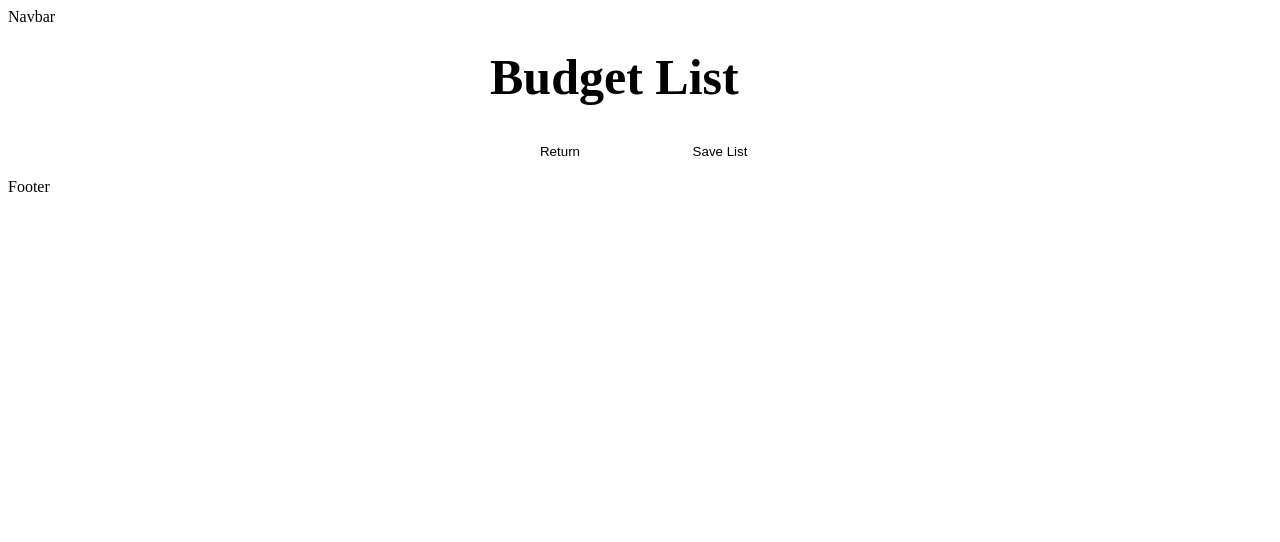
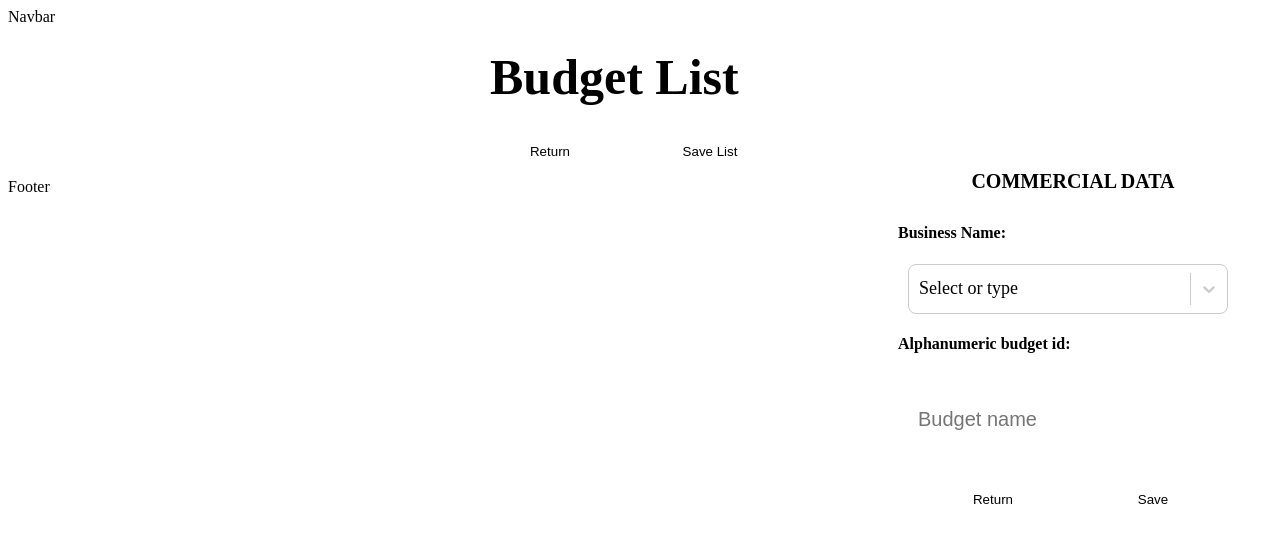
Before and after one commit to Cristianscamilo/measure, a React (Vite) app: page /budgetList in a window 1280 px wide. Shown: the top 542 px of the page. Built offline with nearby package versions, Linux system fonts and the light colour scheme; the HTML template or start-up script is replaced by a standard one; a web font is replaced by a local one.

Commit message:
Se crear PopUp para confirmación de datos

```diff
--- a/src/App.jsx
+++ b/src/App.jsx
@@ -20,6 +20,7 @@ function App() {
           <Route path="/signUp" element={<SignUpContainer />} />
             <Route path="/budget" element={<BudgetContainer />} />
             <Route path="/budgetList" element={<BudgetListContainer />} />
+
           </Route>
         </Routes>
 
--- /dev/null
+++ b/src/components/common/selectOption/SelectOption.jsx
@@ -0,0 +1,39 @@
+import { useState } from "react";
+import CreatableSelect from "react-select/creatable";
+import { SelectOptionStyles } from "./SelectOptionStyles";
+
+const SelectOption = ({options}) => {
+   const [option, setOption] = useState(options)
+  return (
+      <CreatableSelect
+      required
+      closeMenuOnSelect={true}
+      options={option}
+      onCreateOption={(inputValue) => {
+        const newOption = {
+          value: inputValue,
+          label: inputValue.toUpperCase().trim(),
+          color: "red"
+        };
+        setOption([newOption,...option])
+      }}
+      placeholder={"Select or type"}
+      styles={SelectOptionStyles}
+    />
+  )
+}
+
+export default SelectOption
+
+
+/*
+
+1. crea recuadro y sobreponlo sobre el budgetlist con sombreado en el fondo
+2.Que al oprimir Return se apague ese recuadro y se pueda seguir trabajando budgetlist
+3. Al marcar SaveList se debe agregar el BudgetContext en un useState en PopUp, luego
+en el recuadro al marcar Save se debe agregar a ese estado el nombre del comercio y el
+nombre del presupuesto que se agregue y enviarse a un nuevo contexto
+para imprimir la versión final que se comparte a movil o se guardara en base de datos
+
+
+*/
--- /dev/null
+++ b/src/components/common/selectOption/SelectOptionStyles.js
@@ -0,0 +1,34 @@
+export const SelectOptionStyles =  {
+    control: (styles) => {
+        return {
+          ...styles,
+          backgroundColor: "var(--color-background)",
+          borderRadius: "8px",
+          minHeight: "50px",
+          maxWidth: "320px",
+          margin: "10px",
+          fontSize: "18px",
+        };
+      },
+      option: (provided, state) => {
+        return {
+          ...provided,
+          color: state.isSelected ? "var(--color-primary)" : "var(--color-title)",
+          backgroundColor: "var(--color-background)",
+          width: "340px"
+        };
+      },
+      singleValue: (provided) => {
+        return {
+          ...provided,
+          color: "var(--color-title)",
+        };
+      },
+      placeholder: (styles) => {
+        return {
+          ...styles,
+          backgroundColor: "var(--color-background)",
+          color: "var(--color-place-holder)",
+        };
+      },
+}
--- a/src/components/common/selectUnit/SelectUnit.jsx
+++ b/src/components/common/selectUnit/SelectUnit.jsx
@@ -13,12 +13,11 @@ const options = [
   { value: "dozen", label: "Dozen" },
 ];
 
- const SelectUnit = ({handleSelectChange}) => {
+const SelectUnit = ({ handleSelectChange }) => {
   return (
     <div>
       <Select
         options={options}
-
         placeholder={"Select the unit (kg, ml, g, etc.)."}
         styles={SelectUnitStyles}
         onChange={handleSelectChange}
--- a/src/components/pages/budgetContainer/Budget.jsx
+++ b/src/components/pages/budgetContainer/Budget.jsx
@@ -27,7 +27,9 @@ const Budget = ({ budgetList, handleSubmit, handleChange, handleSelectChange })
           placeholder="Product name"
           onChange={handleChange}
         />
+
         <SelectUnit handleSelectChange={handleSelectChange} />
+
         <p className={styles.paragraph}>
           <strong>Quantity:</strong>
           <input
--- a/src/components/pages/budgetListContainer/BudgetListContainer.jsx
+++ b/src/components/pages/budgetListContainer/BudgetListContainer.jsx
@@ -3,14 +3,27 @@ import { Link } from "react-router-dom";
 import styles from "./BudgetListContainer.module.css";
 import { BudgetContext } from "../../context/BudgetContext";
 import { useContext } from "react";
+import PopUpContainer from "../popUpContainer/PopUpContainer";
 
 const BudgetListContainer = () => {
-  const {budgetList, removeByName} = useContext(BudgetContext);
+  const { budgetList, removeByName } = useContext(BudgetContext);
   return (
     <>
       <section className={styles.section}>
+        <article>
           <h4 className={styles.title}>Budget List</h4>
-        {budgetList?.map(({productName, category, unitPrice, quantity, discountedPrice, selectOption}, index) => {
+          {budgetList.map(
+            (
+              {
+                productName,
+                category,
+                unitPrice,
+                quantity,
+                discountedPrice,
+                selectOption,
+              },
+              index
+            ) => {
               return (
                 <BudgetList
                   key={index}
@@ -23,13 +36,18 @@ const BudgetListContainer = () => {
                   selectOption={selectOption}
                 />
               );
-        })}
+            }
+          )}
           <div>
             <Link to="/budget">
               <button className={styles.button}>Return</button>
             </Link>
             <button className={styles.button}>Save List</button>
           </div>
+        </article>
+        <article>
+          <PopUpContainer/>
+        </article>
       </section>
     </>
   );
--- /dev/null
+++ b/src/components/pages/popUpContainer/PopUp.jsx
@@ -0,0 +1,29 @@
+import SelectOption from "../../common/selectOption/SelectOption";
+import styles from "./PopUp.module.css";
+const PopUp = ({ options }) => {
+  return (
+    <>
+      <form className={styles.form}>
+        <fieldset className={styles.fieldset}>
+          <legend className={styles.legend}>COMMERCIAL DATA</legend>
+          <h4>Business Name:</h4>
+          <SelectOption options={options} />
+          <h4>Alphanumeric budget id:</h4>
+          <input
+            type="text"
+            className={styles.input}
+            name="budgetName"
+            required
+            placeholder="Budget name"
+          />
+        </fieldset>
+        <div className={styles.buttonDispotition}>
+          <button className={styles.button}>Return</button>
+          <button className={styles.button}>Save</button>
+        </div>
+      </form>
+    </>
+  );
+};
+
+export default PopUp;
--- /dev/null
+++ b/src/components/pages/popUpContainer/PopUp.module.css
@@ -0,0 +1,54 @@
+.form {
+    background-color: white;
+    border: 1px solid var(--color-primary);
+    border-radius: 10px;
+    position: absolute;
+    right: 20px;
+    top: 150px;
+}
+.fieldset{
+    padding: 10px;
+}
+.legend{
+    padding-top: 20px;
+    margin: auto;
+}
+
+.input {
+    margin: 10px;
+    width: 310px;
+    height: 50px;
+    border-radius: 8px;
+    border: none;
+    background-color: var(--color-background);
+    color: var(--color-title);
+    font-size: 20px;
+    padding: 10px;
+  }
+.input:focus{
+    color: var(--color-primary);
+  }
+
+  .buttonDispotition{
+    display: flex;
+    justify-content: center;
+
+  }
+
+.button{
+    background-color: var(--color-primary);
+    width: 150px;
+    height: 40px;
+    border-radius: 8px;
+    cursor: pointer;
+    border: none;
+    margin: 5px;
+}
+
+.button :focus{
+    color: var(--focus-color-button);
+  }
+
+  .button:hover {
+    background-color: var(--hover-color-button);
+  }
--- /dev/null
+++ b/src/components/pages/popUpContainer/PopUpContainer.jsx
@@ -0,0 +1,31 @@
+import PupUp from "./PopUp";
+
+
+const options = [
+  {value: "exito", label: "Éxito"},
+  {value: "alkosto", label: "Alkosto"},
+  { value: "olimpica", label: "Olímpica"},
+  { value: "jumbo", label: "Jumbo"},
+  { value: "homeCenter", label: "Home Center"},
+  { value: "tiendasD1", label: "D1"},
+  { value: "falabella", label: "Falabella"},
+  { value: "almacenesLa14", label: "Almacenes La 14"},
+  { value: "tiendasAra", label: "Tiendas ara"},
+  { value: "makro", label: "Mackro"},
+  { value: "priceSmart", label: "Pricesmar"},
+  { value: "priceSmart", label: "Pricesmar"},
+  { value: "justoYBueno", label: "Mercadería Justo & Bueno"},
+  { value: "megaTiendas", label: "MEGATIENDAS"},
+  { value: "supermercadoBelalcazar", label: "Supermercado Belalcázar"}
+]
+
+
+const PopUpContainer = () => {
+  return (
+    <>
+    <PupUp options={options}/>
+    </>
+  )
+}
+
+export default PopUpContainer
```
Lines whose indentation alone changed are shown as unchanged.
